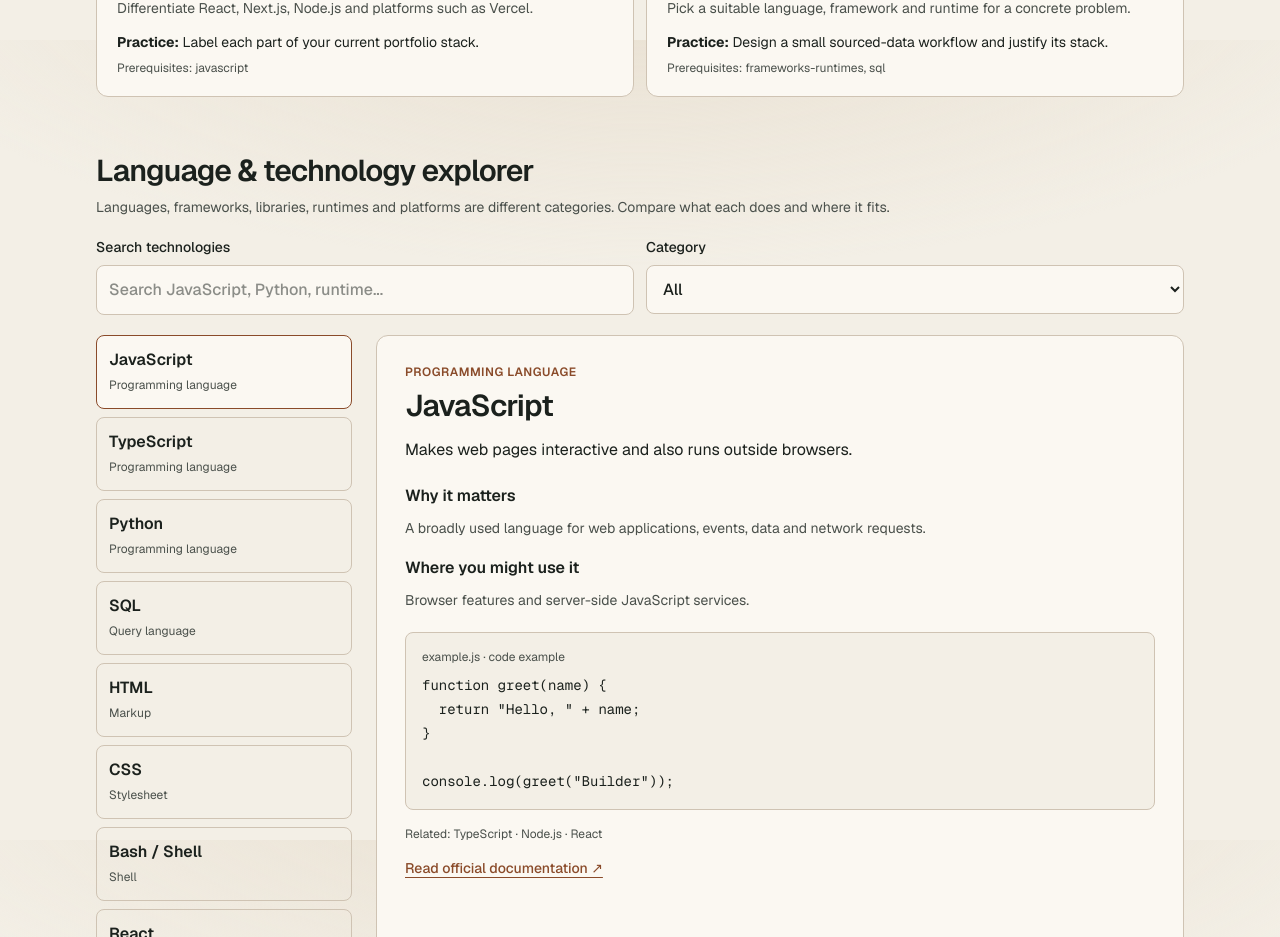
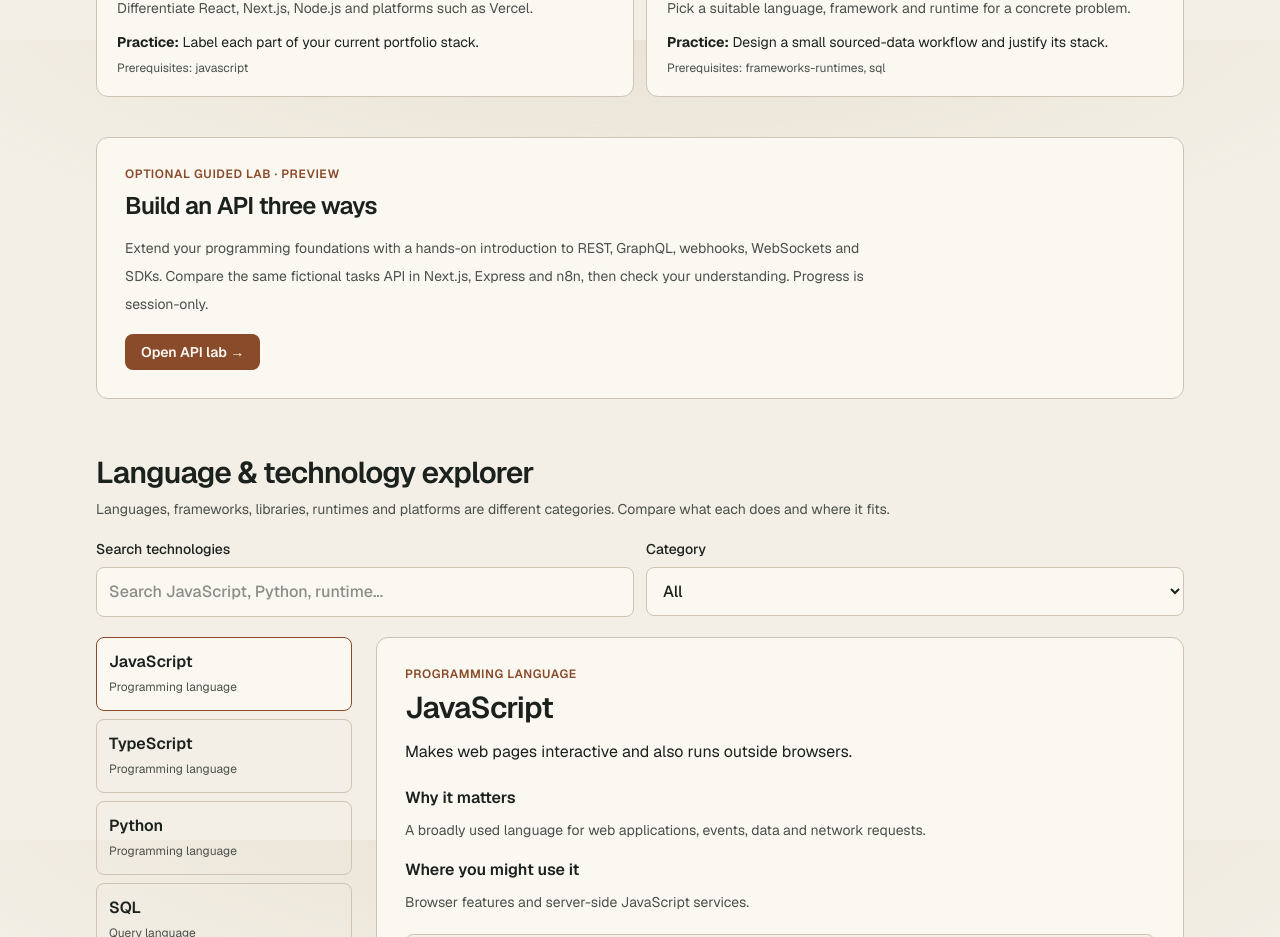
Before and after one commit to heyfunwhoa/byjoyaing-portfolio, a Next.js app: page /ai-academy/programming in a window 1280 px wide. Shown: the part 1560-2497 px from the top of the page. Built offline with nearby package versions, Linux system fonts and the light colour scheme.

Commit message:
feat(academy): link standalone API lab from existing programming page

```diff
--- a/components/ai-academy/programming-foundations.tsx
+++ b/components/ai-academy/programming-foundations.tsx
@@ -37,6 +37,12 @@ export function ProgrammingFoundations(){
       {showLessons&&<ol id="curriculum" className="mt-5 grid gap-3 md:grid-cols-2">{curriculum.map((l,i)=><li key={l.slug} className="rounded-xl border border-border bg-card p-5"><p className="text-xs font-medium text-accent">LESSON {String(i+1).padStart(2,"0")} · {getGuidedLesson(l.slug)?"Guided lesson available":"Planned"}</p><h3 className="mt-2 font-semibold">{l.title}</h3><p className="mt-2 text-sm leading-6 text-muted">{l.objective}</p><p className="mt-3 text-sm"><strong>Practice:</strong> {l.practice}</p><p className="mt-2 text-xs text-muted">Prerequisites: {l.prerequisites.length?l.prerequisites.join(", "):"None"}</p>{getGuidedLesson(l.slug)&&<button type="button" onClick={()=>setActiveGuided(l.slug)} className="mt-4 rounded-lg bg-accent px-4 py-2 text-sm font-semibold text-accent-foreground focus-visible:outline-2 focus-visible:outline-offset-2 focus-visible:outline-accent" aria-label={`Open guided lesson: ${l.title}`}>Open guided lesson →</button>}</li>)}</ol>}
       {activeGuided&&<GuidedProgrammingLesson key={activeGuided} slug={activeGuided} onClose={()=>setActiveGuided(null)}/>}
     </section>
+    <section aria-labelledby="api-lab-entry" className="mt-10 rounded-xl border border-border bg-card p-5 sm:p-7">
+      <p className="text-xs font-semibold uppercase tracking-wider text-accent">Optional guided lab · Preview</p>
+      <h2 id="api-lab-entry" className="font-display mt-2 text-2xl">Build an API three ways</h2>
+      <p className="mt-3 max-w-3xl text-sm leading-7 text-muted">Extend your programming foundations with a hands-on introduction to REST, GraphQL, webhooks, WebSockets and SDKs. Compare the same fictional tasks API in Next.js, Express and n8n, then check your understanding. Progress is session-only.</p>
+      <a href="/ai-academy/programming/api-lab" className="mt-4 inline-block rounded-lg bg-accent px-4 py-2 text-sm font-semibold text-accent-foreground focus-visible:outline-2 focus-visible:outline-offset-2 focus-visible:outline-accent">Open API lab →</a>
+    </section>
     <section aria-labelledby="explorer-heading" className="mt-14">
       <h2 id="explorer-heading" className="font-display text-3xl">Language & technology explorer</h2>
       <p className="mt-2 text-sm text-muted">Languages, frameworks, libraries, runtimes and platforms are different categories. Compare what each does and where it fits.</p>
```
